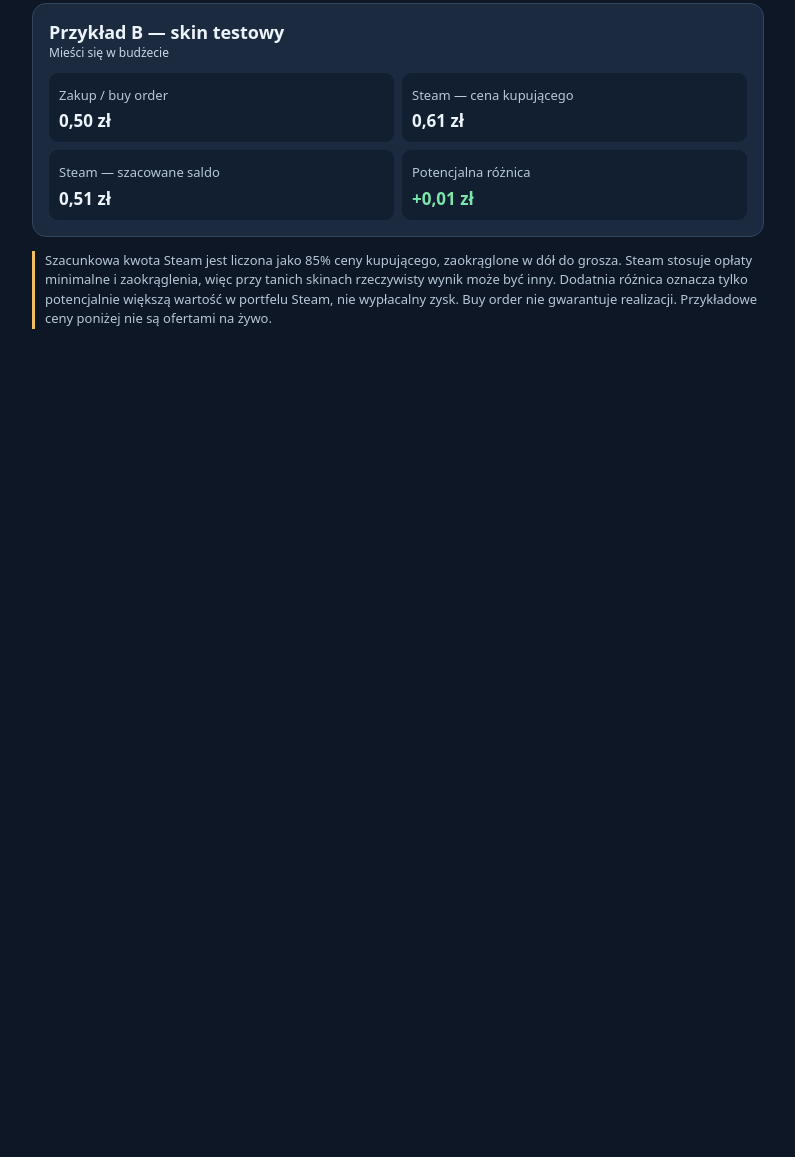
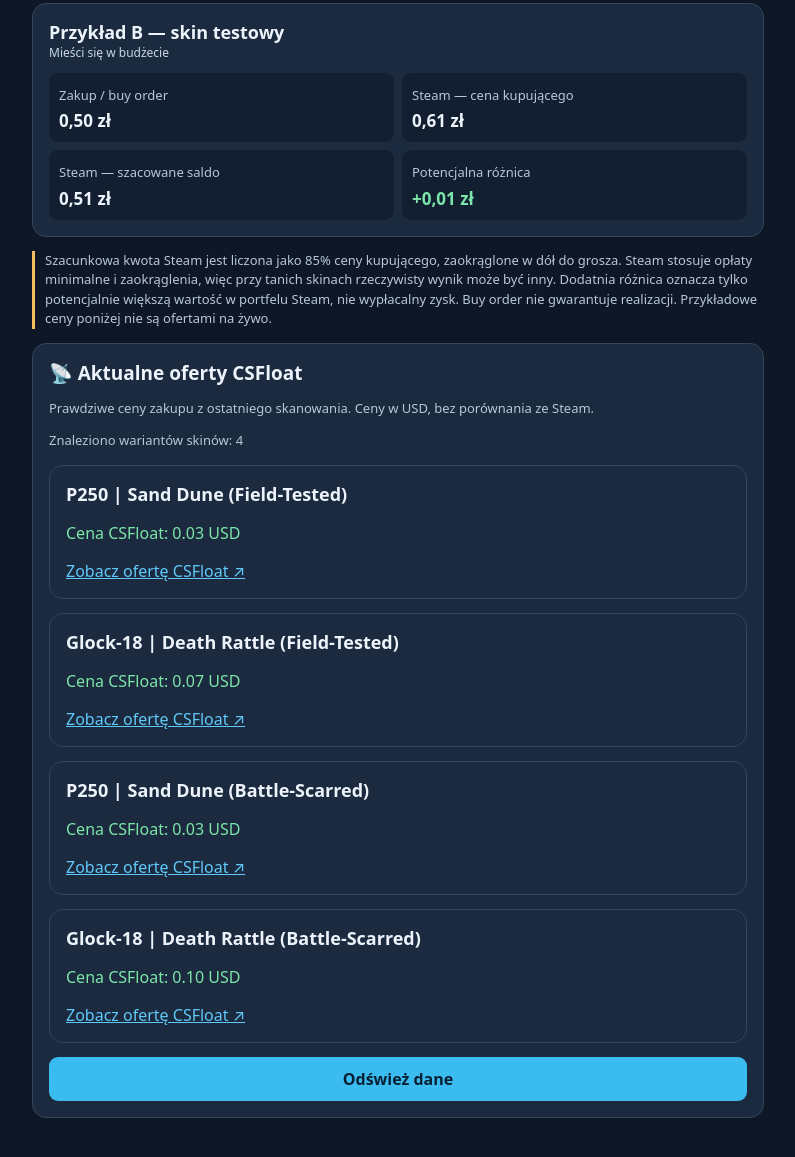
Before and after one commit to WiewiRisu/cs2-profit-scanner, a plain HTML site: page index.html in a window 1280 px wide. Shown: the part 1491-2648 px from the top of the page, without its empty margins (242-1037 px from the left). Before the commit the page ends 1883 px from the top, so only its background shows below. Drawn offline with Linux system fonts and the light colour scheme.

Commit message:
Update index.html

```diff
--- a/index.html
+++ b/index.html
@@ -20,6 +20,99 @@
 <section class="panel"><h2>Dodaj własną obserwację</h2><div class="row"><div><label for="itemName">Nazwa skina</label><input id="itemName" placeholder="Np. Glock-18 | Green Line"></div><div><label for="buy">Cena zakupu / buy order (PLN)</label><input id="buy" type="number" min="0.01" step="0.01" value="0.53" inputmode="decimal"></div></div><label for="sell">Cena płacona przez kupującego na Steam (PLN)</label><input id="sell" type="number" min="0.01" step="0.01" value="0.95" inputmode="decimal"><div class="actions"><button type="button" id="add">Dodaj do listy</button></div><p class="muted">Wpisujesz ceny samodzielnie. To nie jest automatyczne pobieranie ofert.</p></section>
 <p id="count" aria-live="polite"></p><div id="results" aria-live="polite"></div>
 <p class="muted notice">Szacunkowa kwota Steam jest liczona jako 85% ceny kupującego, zaokrąglone w dół do grosza. Steam stosuje opłaty minimalne i zaokrąglenia, więc przy tanich skinach rzeczywisty wynik może być inny. Dodatnia różnica oznacza tylko potencjalnie większą wartość w portfelu Steam, nie wypłacalny zysk. Buy order nie gwarantuje realizacji. Przykładowe ceny poniżej nie są ofertami na żywo.</p>
+<section class="panel">
+  <h2>📡 Aktualne oferty CSFloat</h2>
+  <p class="muted">
+    Prawdziwe ceny zakupu z ostatniego skanowania.
+    Ceny w USD, bez porównania ze Steam.
+  </p>
+  <p id="liveStatus" class="muted">Ładowanie ofert...</p>
+  <div id="liveResults"></div>
+  <div class="actions">
+    <button type="button" id="refreshLive">
+      Odśwież dane
+    </button>
+  </div>
+</section>
+<script>
+async function loadCSFloat() {
+  const status = document.getElementById('liveStatus');
+  const root = document.getElementById('liveResults');
+
+  status.textContent = 'Pobieranie wyników...';
+  root.replaceChildren();
+
+  try {
+    const response = await fetch(
+      './results.json?t=' + Date.now(),
+      {cache: 'no-store'}
+    );
+
+    if (!response.ok) {
+      throw new Error('HTTP ' + response.status);
+    }
+
+    const data = await response.json();
+
+    if (!Array.isArray(data)) {
+      throw new Error('Niepoprawny format danych');
+    }
+
+    status.textContent =
+      'Znaleziono wariantów skinów: ' + data.length;
+
+    if (data.length === 0) {
+      root.textContent = 'Brak ofert.';
+      return;
+    }
+
+    for (const item of data) {
+      const card = document.createElement('article');
+      card.className = 'card';
+
+      const name = document.createElement('div');
+      name.className = 'name';
+      name.textContent = item.name || 'Nieznany skin';
+
+      const price = document.createElement('p');
+      price.className = 'positive';
+
+      const usd = Number(item.csfloat_price_usd);
+      price.textContent = Number.isFinite(usd)
+        ? 'Cena CSFloat: ' + usd.toFixed(2) + ' USD'
+        : 'Cena niedostępna';
+
+      card.append(name, price);
+
+      if (item.listing_id) {
+        const link = document.createElement('a');
+        link.href =
+          'https://csfloat.com/item/' +
+          encodeURIComponent(item.listing_id);
+        link.textContent = 'Zobacz ofertę CSFloat ↗';
+        link.target = '_blank';
+        link.rel = 'noopener noreferrer';
+        link.style.color = '#60c9f9';
+
+        card.append(link);
+      }
+
+      root.append(card);
+    }
+
+  } catch (error) {
+    status.textContent =
+      'Nie udało się pobrać danych CSFloat.';
+    root.textContent =
+      'Sprawdź, czy results.json jest dostępny na stronie.';
+  }
+}
+
+document.getElementById('refreshLive')
+  .addEventListener('click', loadCSFloat);
+
+loadCSFloat();
+</script>
 <script>
 (function(){
 'use strict';
```
